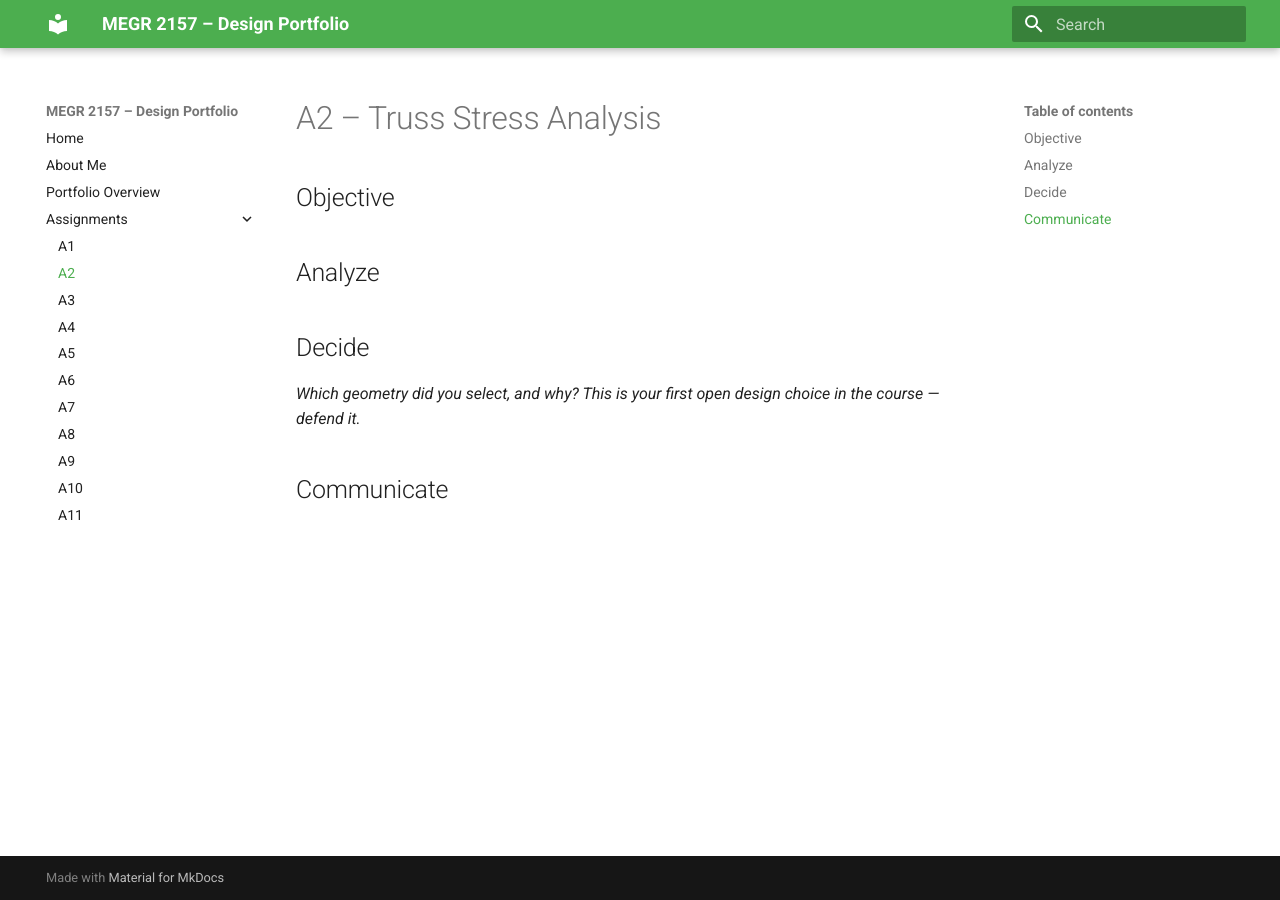
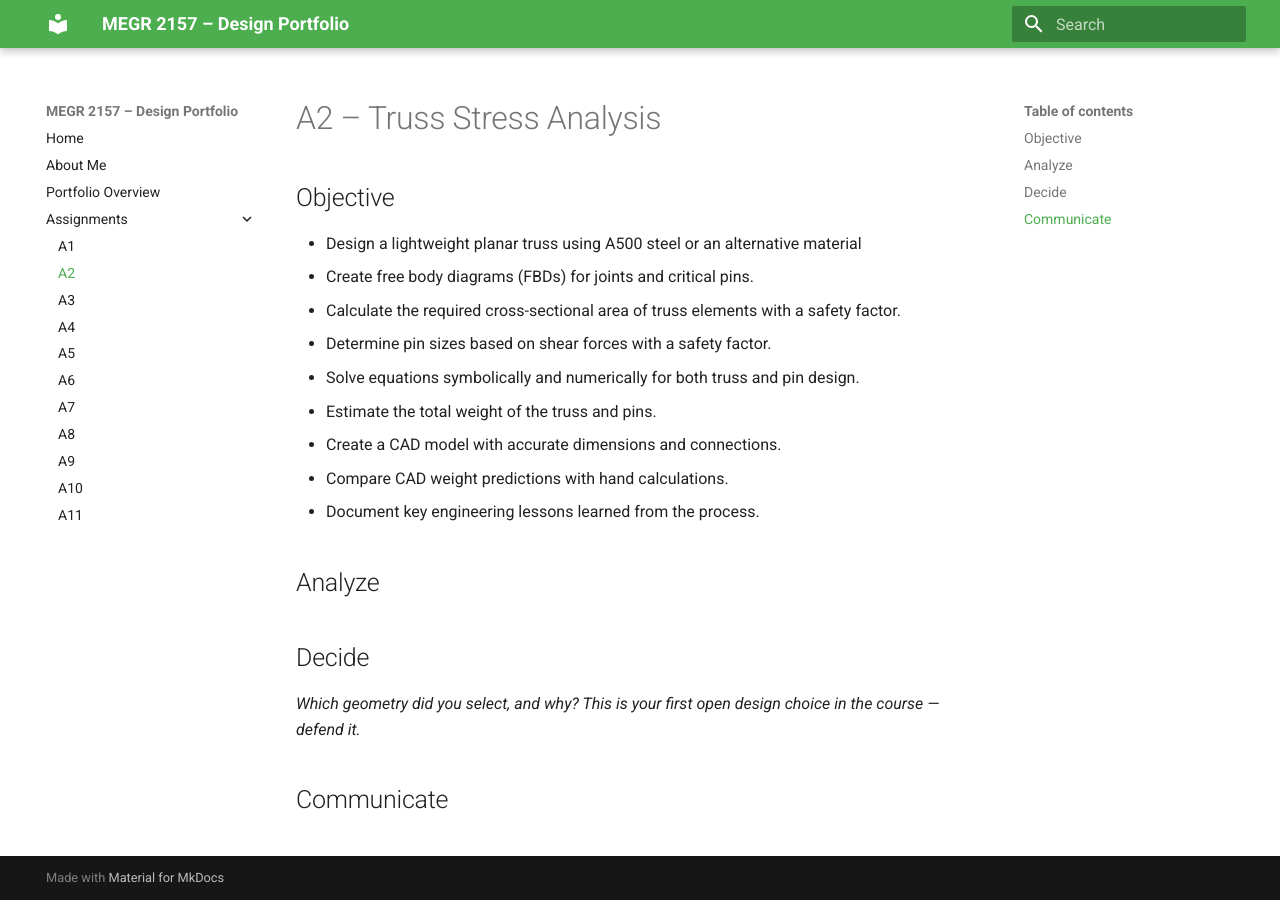
Before and after one commit to AndyChwalik/megr2157-portfolio, an MkDocs documentation site: the page built from docs/assignments/A02/index.md, in a window 1280 px wide. Built offline with MkDocs 1.6.1 and Material for MkDocs 9.7.7, drawn with Linux system fonts in a browser that asks for light colours.

Commit message:
Objectives.md

```diff
--- a/docs/assignments/A02/index.md
+++ b/docs/assignments/A02/index.md
@@ -2,6 +2,15 @@
 
 ## Objective
 
+- Design a lightweight planar truss using A500 steel or an alternative material
+- Create free body diagrams (FBDs) for joints and critical pins.
+- Calculate the required cross-sectional area of truss elements with a safety factor.
+- Determine pin sizes based on shear forces with a safety factor.
+- Solve equations symbolically and numerically for both truss and pin design.
+- Estimate the total weight of the truss and pins.
+- Create a CAD model with accurate dimensions and connections.
+- Compare CAD weight predictions with hand calculations.
+- Document key engineering lessons learned from the process.
 
 ## Analyze
 
```
